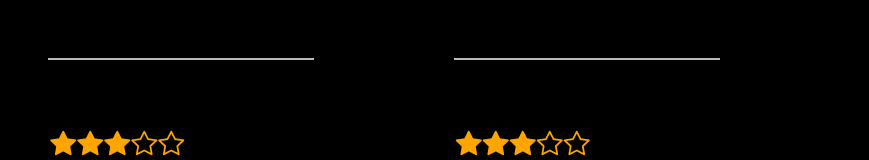
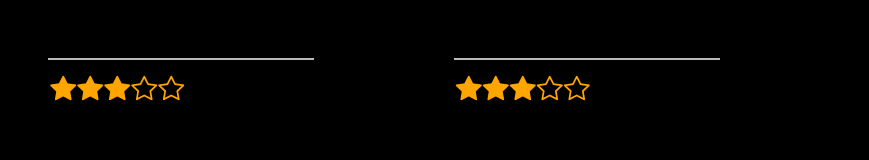
Before and after one commit to abadrubioenrique/ob-fiverr-project-g1, a React (Create React App) app: page / in a window 1280 px wide. Shown: the part 1781-1941 px from the top of the page, without its empty margins (256-1125 px from the left). After the commit the page ends 1908 px from the top, so only its background shows below. Built offline with nearby package versions, Linux system fonts and the light colour scheme.

Commit message:
Update CardComponent.jsx

```diff
--- a/src/components/Card/CardComponent.jsx
+++ b/src/components/Card/CardComponent.jsx
@@ -28,7 +28,7 @@ const Card=(props)=> {
 
   <div className="card rounded">
     <Swiper
-        style={{'--swiper-navigation-color': '#cecece','--swiper-pagination-color': '#cecece'}}
+        style={{'--swiper-navigation-color': '#b0b0b0','--swiper-pagination-color': '#fff'}}
         zoom={true} navigation={true} pagination={{"clickable": true}} className="mySwiper">
       <SwiperSlide>
         <div className="card-img-top">
@@ -68,7 +68,7 @@ const Card=(props)=> {
           </div>
           <div className="linea"></div>
           <div className="stars">
-          <p>{rating} stars</p>
+          {/* <p>{rating} stars</p> */}
           {/* TODO Crear una función que pinte las estrellas en funcion de una puntuación obtenida */}
             <i className="star bi bi-star-fill"></i>
             <i className="star bi bi-star-fill"></i>
```
